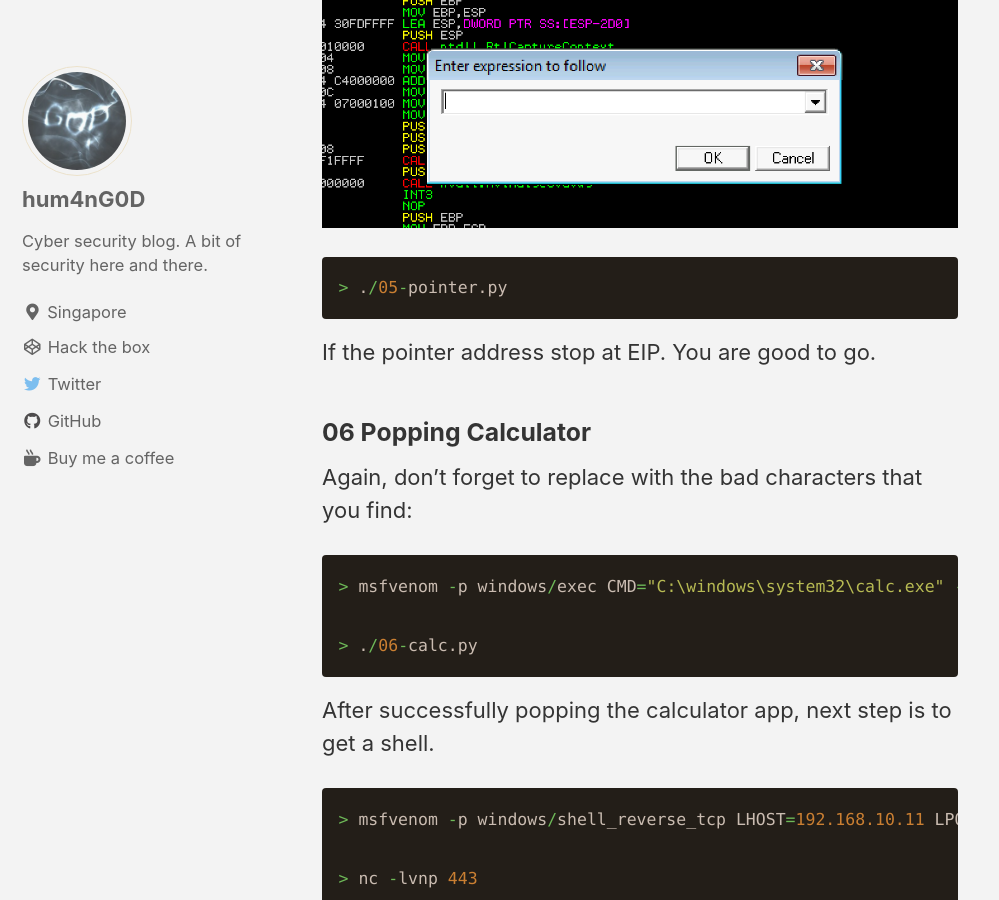
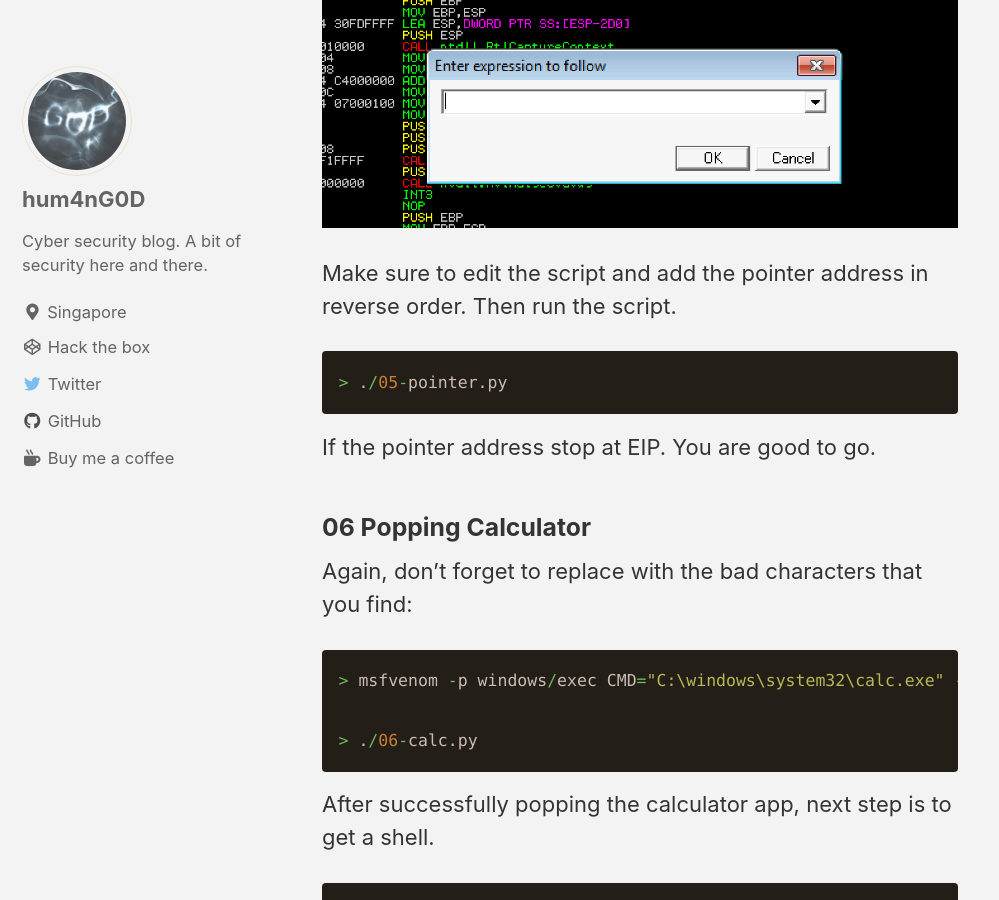
Before and after one commit to hum4nG0D/hum4nG0D.github.io, a Jekyll site: the page built from _posts/2020-11-21-OSCP-Easy-Bufferoverflow.md, in a window 1280 px wide and 900 px high, scrolled down 4217 px. Shown: the whole window, without its empty margins (0-999 px from the left). Built offline with Jekyll 4.4.1, drawn with Linux system fonts in a browser that asks for light colours; cached includes are drawn as plain includes.

Commit message:
Update 2020-11-21-OSCP-Easy-Bufferoverflow.md

````diff
--- a/_posts/2020-11-21-OSCP-Easy-Bufferoverflow.md
+++ b/_posts/2020-11-21-OSCP-Easy-Bufferoverflow.md
@@ -121,6 +121,8 @@ Set the break point by entering the pointer address and pressing `F2`.
 
 
 
+Make sure to edit the script and add the pointer address in reverse order. Then run the script.
+
 ```c++
 > ./05-pointer.py
 ```
````
